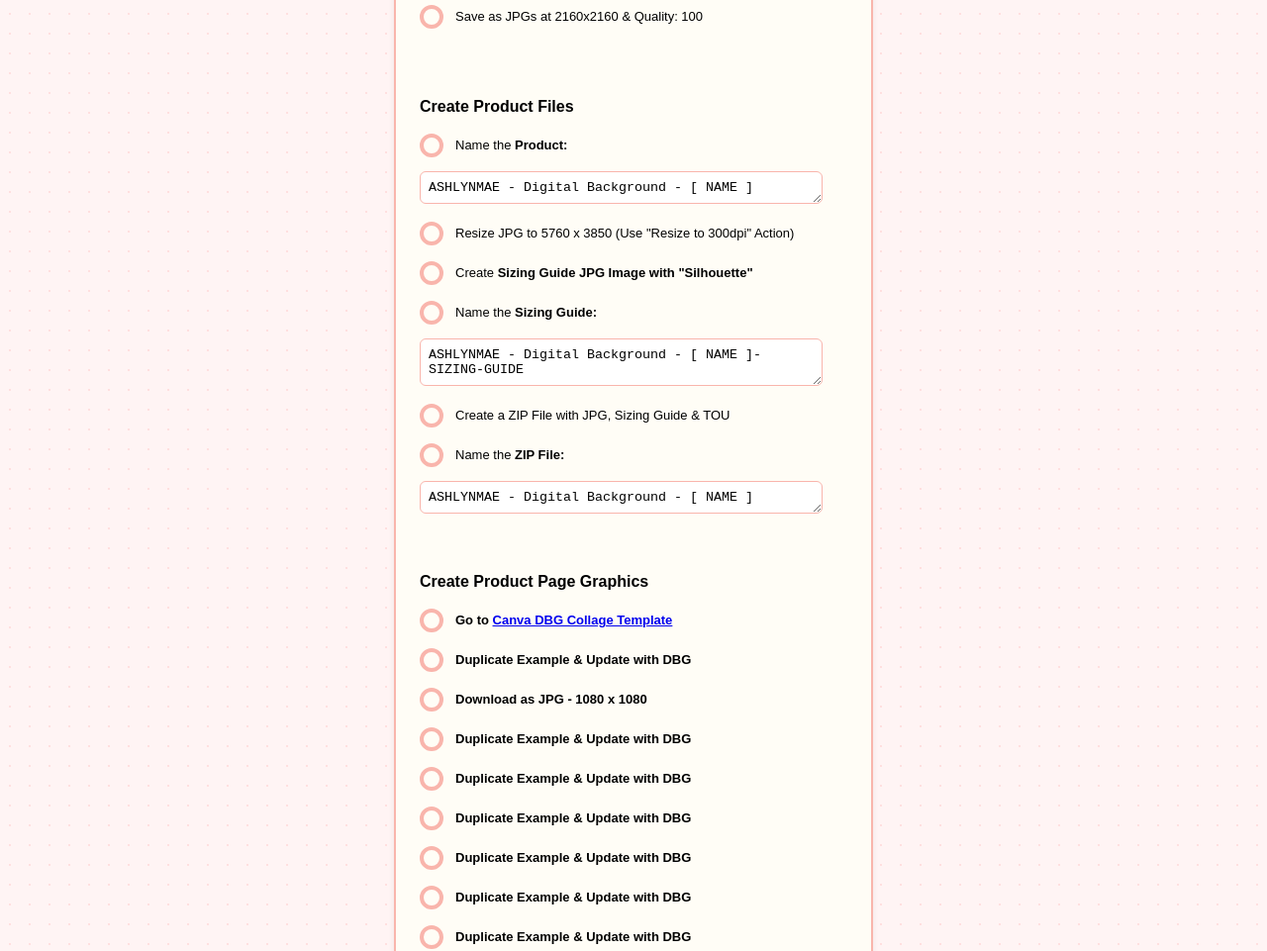
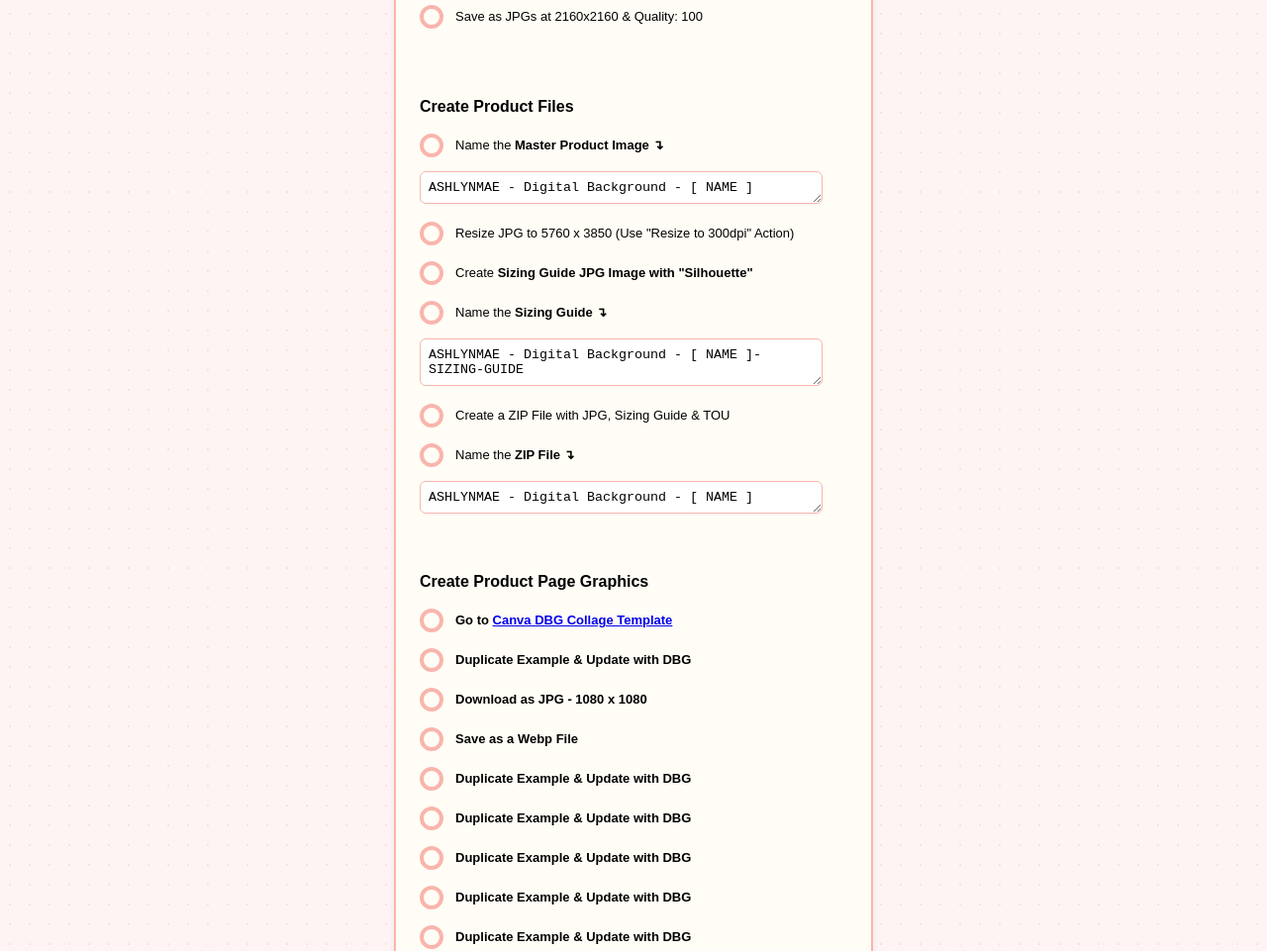
Before and after one commit to sashwhy83/daily-workflow, a plain HTML site: page list-digital-background-amp.html in a window 1280 px wide. Shown: the part 836-1797 px from the top of the page at 99% size. Drawn offline with Linux system fonts and the light colour scheme.

Commit message:
Update list-digital-background-amp.html

```diff
--- a/list-digital-background-amp.html
+++ b/list-digital-background-amp.html
@@ -42,14 +42,14 @@
       </ul>
       <h3 style="padding-left:24px;">Create Product Files</h3>
       <ul class="checklist">
-        <li><label class="check"><input type="checkbox"><span>Name the <b>Product:</b></span></label></li>
+        <li><label class="check"><input type="checkbox"><span>Name the <b>Master Product Image ↴</b></span></label></li>
           <textarea id="promptBox" rows="1" style="width:90%;border:1px solid var(--peach);border-radius:6px;padding:8px;">ASHLYNMAE - Digital Background - [ NAME ]</textarea>
         <li><label class="check"><input type="checkbox"><span>Resize JPG to 5760 x 3850 (Use "Resize to 300dpi" Action)</span></label></li>
         <li><label class="check"><input type="checkbox"><span>Create <b>Sizing Guide JPG Image with "Silhouette"</b></span></label></li>
-        <li><label class="check"><input type="checkbox"><span>Name the <b>Sizing Guide:</b></span></label></li>
+        <li><label class="check"><input type="checkbox"><span>Name the <b>Sizing Guide ↴</b></span></label></li>
           <textarea id="promptBox" rows="2" style="width:90%;border:1px solid var(--peach);border-radius:6px;padding:8px;">ASHLYNMAE - Digital Background - [ NAME ]-SIZING-GUIDE</textarea>
         <li><label class="check"><input type="checkbox"><span>Create a ZIP File with JPG, Sizing Guide & TOU</span></label></li>
-        <li><label class="check"><input type="checkbox"><span>Name the <b>ZIP File:</span></label></li>
+        <li><label class="check"><input type="checkbox"><span>Name the <b>ZIP File ↴</span></label></li>
           <textarea id="promptBox" rows="1" style="width:90%;border:1px solid var(--peach);border-radius:6px;padding:8px;">ASHLYNMAE - Digital Background - [ NAME ]</textarea>
       </ul>
             <h3 style="padding-left:24px;">Create Product Page Graphics</h3>
@@ -57,7 +57,7 @@
         <li><label class="check"><input type="checkbox"><span>Go to <a href="https://www.canva.com/design/DAGpaePm0LM/-MJR_p9asy3m5igHXMjWkA/edit" target="_blank">Canva DBG Collage Template</a></span></label></li>
         <li><label class="check"><input type="checkbox"><span>Duplicate Example & Update with DBG</span></label></li>
         <li><label class="check"><input type="checkbox"><span>Download as JPG - 1080 x 1080</span></label></li>
-        <li><label class="check"><input type="checkbox"><span>Duplicate Example & Update with DBG</span></label></li>
+        <li><label class="check"><input type="checkbox"><span>Save as a Webp File</span></label></li>
         <li><label class="check"><input type="checkbox"><span>Duplicate Example & Update with DBG</span></label></li>
         <li><label class="check"><input type="checkbox"><span>Duplicate Example & Update with DBG</span></label></li>
         <li><label class="check"><input type="checkbox"><span>Duplicate Example & Update with DBG</span></label></li>
```
